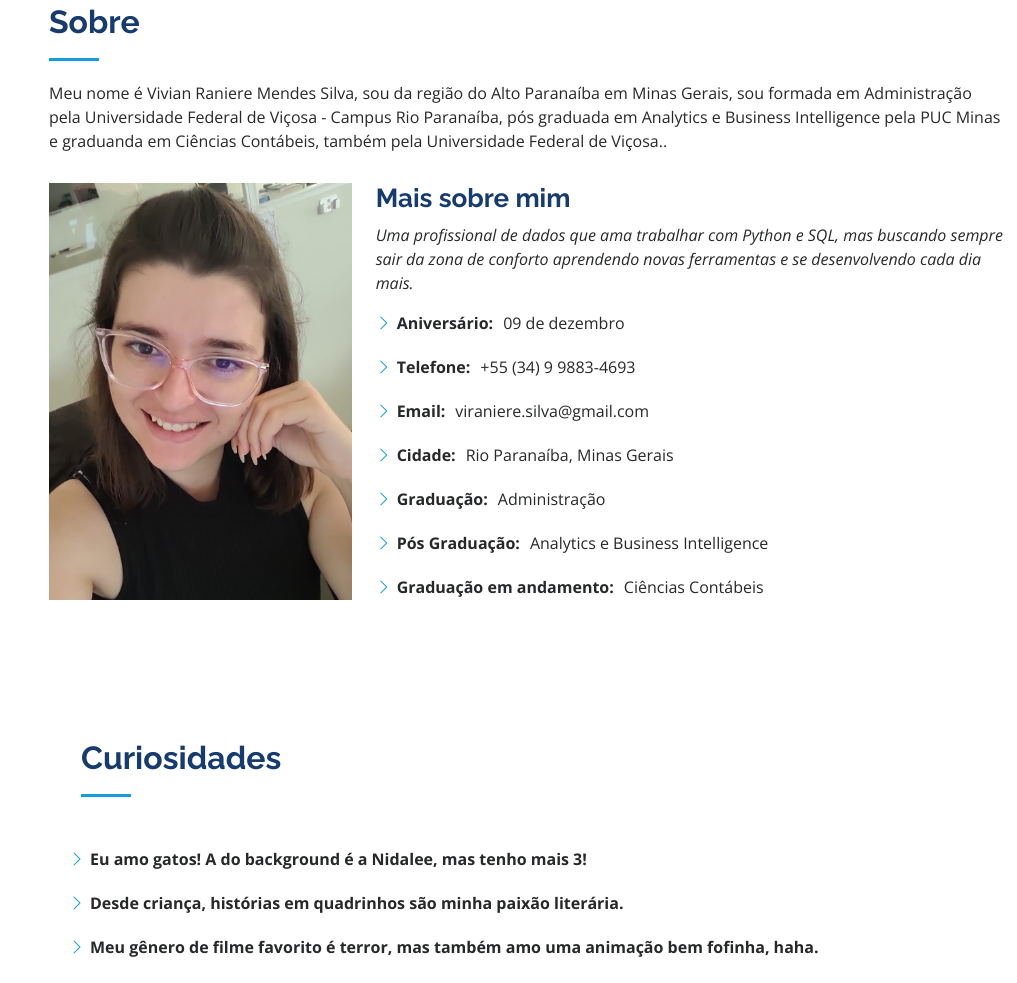
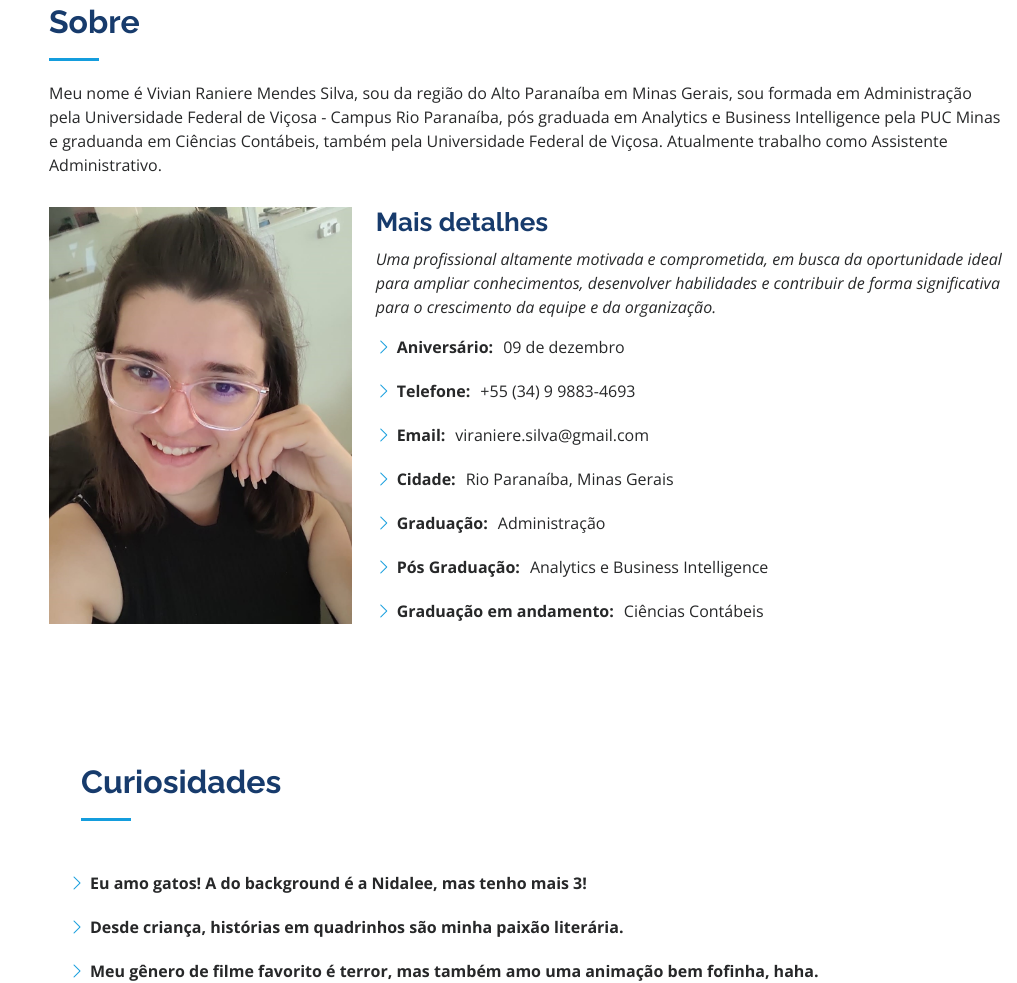
Before and after one commit to vivianranierems/vivianranierems.github.io, a plain HTML site: page index.html in a window 1280 px wide. Shown: the part 857-1840 px from the top of the page, without its empty margins (263-1280 px from the left). Drawn offline with nearby package versions, Linux system fonts and the light colour scheme.

Commit message:
Update index.html

```diff
--- a/index.html
+++ b/index.html
@@ -94,7 +94,7 @@
       <div class="container">
         <div class="section-title">
           <h2>Sobre</h2>
-          <p>Meu nome é Vivian Raniere Mendes Silva, sou da região do Alto Paranaíba em Minas Gerais, sou formada em Administração pela Universidade Federal de Viçosa - Campus Rio Paranaíba, pós graduada em Analytics e Business Intelligence pela PUC Minas e graduanda em Ciências Contábeis, também pela Universidade Federal de Viçosa..
+          <p>Meu nome é Vivian Raniere Mendes Silva, sou da região do Alto Paranaíba em Minas Gerais, sou formada em Administração pela Universidade Federal de Viçosa - Campus Rio Paranaíba, pós graduada em Analytics e Business Intelligence pela PUC Minas e graduanda em Ciências Contábeis, também pela Universidade Federal de Viçosa. Atualmente trabalho como Assistente Administrativo.
           </p>
         </div>
 
@@ -103,9 +103,9 @@
             <img src="assets/img/profile-pic.png" class="img-fluid" alt="">
           </div>
           <div class="col-lg-8 pt-4 pt-lg-0 content" data-aos="fade-left">
-            <h3>Mais sobre mim</h3>
+            <h3>Mais detalhes</h3>
             <p class="fst-italic">
-              Uma profissional de dados que ama trabalhar com Python e SQL, mas buscando sempre sair da zona de conforto aprendendo novas ferramentas e se desenvolvendo cada dia mais.
+              Uma profissional altamente motivada e comprometida, em busca da oportunidade ideal para ampliar conhecimentos, desenvolver habilidades e contribuir de forma significativa para o crescimento da equipe e da organização.
             </p>
             <div class="row">
               <div class="col-lg-12">
```
